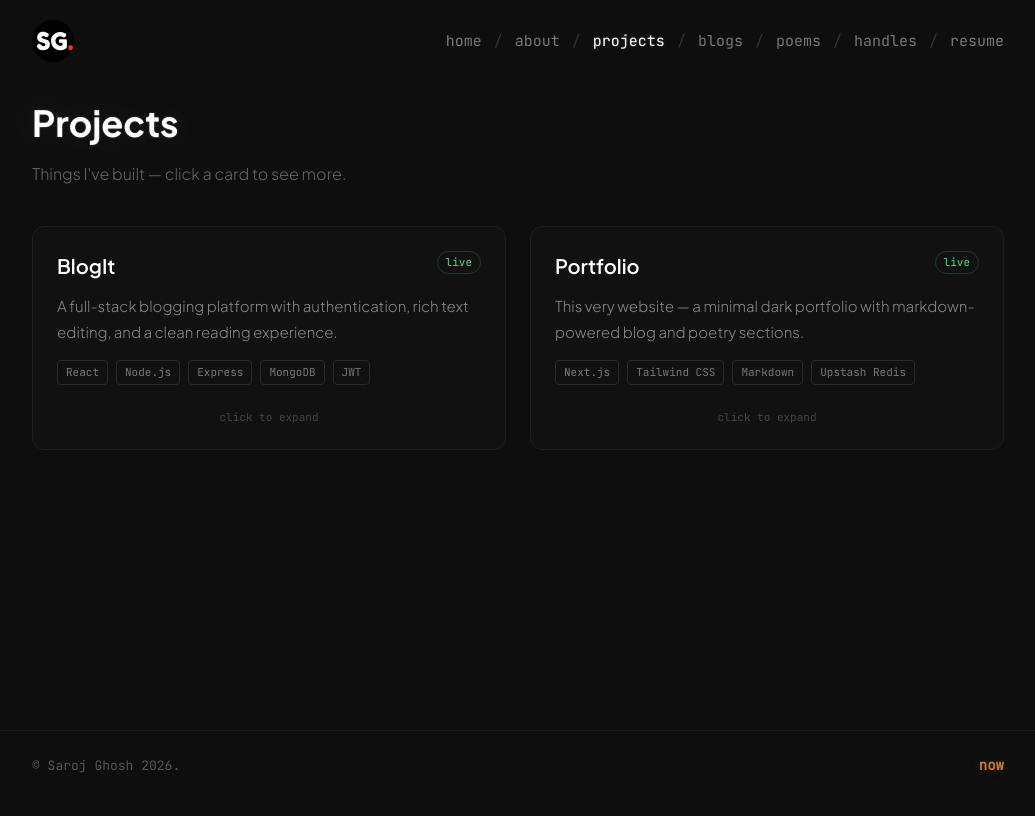
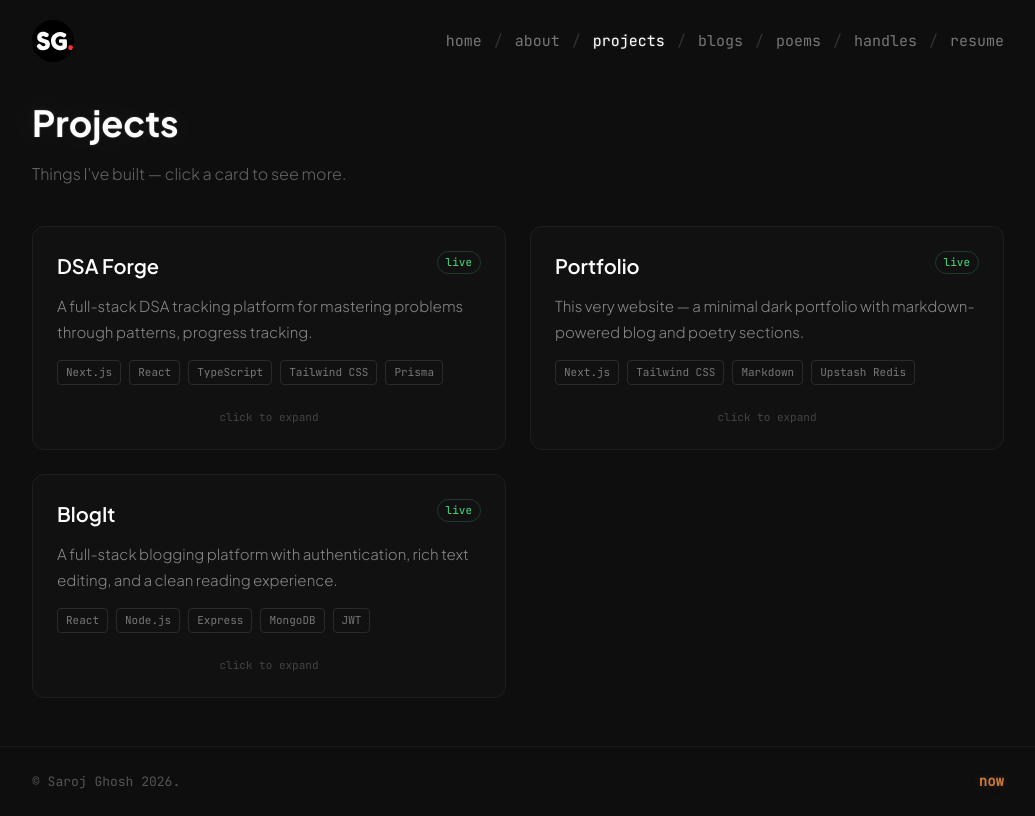
Before and after one commit to s4rojx/saroj-portfolio, a Next.js app: page /projects in a window 1280 px wide. Shown: the whole page, without its empty margins (122-1157 px from the left). Built offline with nearby package versions, Linux system fonts and the light colour scheme.

Commit message:
Update projects

```diff
--- a/app/projects/page.tsx
+++ b/app/projects/page.tsx
@@ -8,15 +8,22 @@ export const metadata: Metadata = {
 
 const projects = [
   {
-    title: "BlogIt",
-    description: "A full-stack blogging platform with authentication, rich text editing, and a clean reading experience.",
-    longDescription: "Built with the MERN stack. Features include JWT-based auth, markdown support, image uploads, user profiles, and a responsive dark UI. Deployed on Vercel (frontend) and Render (backend).",
-    tech: ["React", "Node.js", "Express", "MongoDB", "JWT"],
-    github: "https://github.com/s4rojx/blogit",
-    live: "",
-    status: "live" as const,
-  },
-  {
+  title: "DSA Forge",
+  description: "A full-stack DSA tracking platform for mastering problems through patterns, progress tracking.",
+  longDescription:
+    "DSA Forge is a full-stack web application for learning and tracking Data Structures and Algorithms progress through topic-based and pattern-based practice. It includes secure credentials authentication, protected dashboard and profile pages, problem completion tracking.",
+  tech: [
+    "Next.js",
+    "React",
+    "TypeScript",
+    "Tailwind CSS",
+    "Prisma"
+  ],
+  github: "https://github.com/s4rojx/dsa-forge",
+  live: "https://dsa-forge-five.vercel.app/",
+  status: "live" as const,
+},
+{
     title: "Portfolio",
     description: "This very website — a minimal dark portfolio with markdown-powered blog and poetry sections.",
     longDescription: "Built with Next.js 14, Tailwind CSS, and shadcn/ui. Content is managed through markdown files. Features include view counters via Upstash Redis, SEO optimization, and auto-deployment via Vercel.",
@@ -25,6 +32,16 @@ const projects = [
     live: "https://saroj-portfolio-beta.vercel.app",
     status: "live" as const,
   },
+  {
+    title: "BlogIt",
+    description: "A full-stack blogging platform with authentication, rich text editing, and a clean reading experience.",
+    longDescription: "Built with the MERN stack. Features include JWT-based auth, markdown support, image uploads, user profiles, and a responsive dark UI. Deployed on Vercel (frontend) and Render (backend).",
+    tech: ["React", "Node.js", "Express", "MongoDB", "JWT"],
+    github: "https://github.com/s4rojx/blogit",
+    live: "https://blog-it-rohz.vercel.app/",
+    status: "live" as const,
+  },
+
   // add more projects here
 ];
 
```
